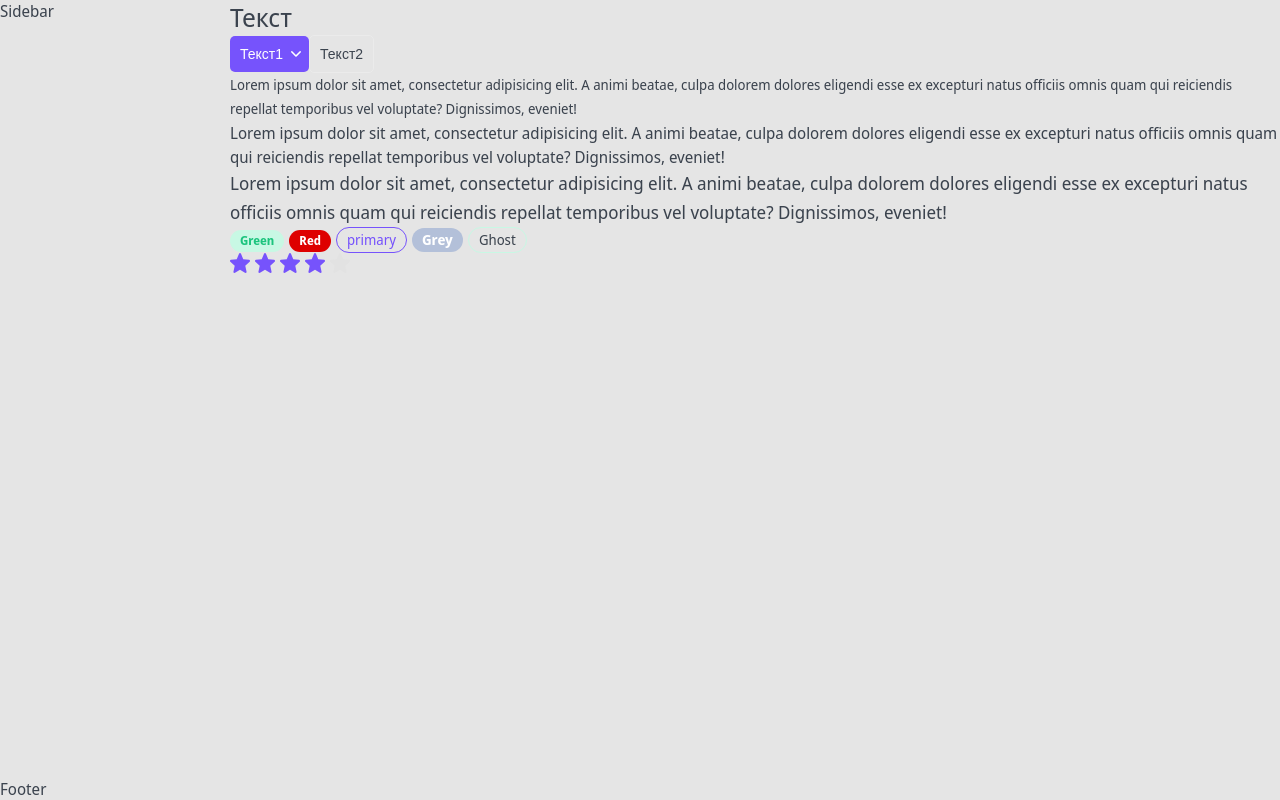
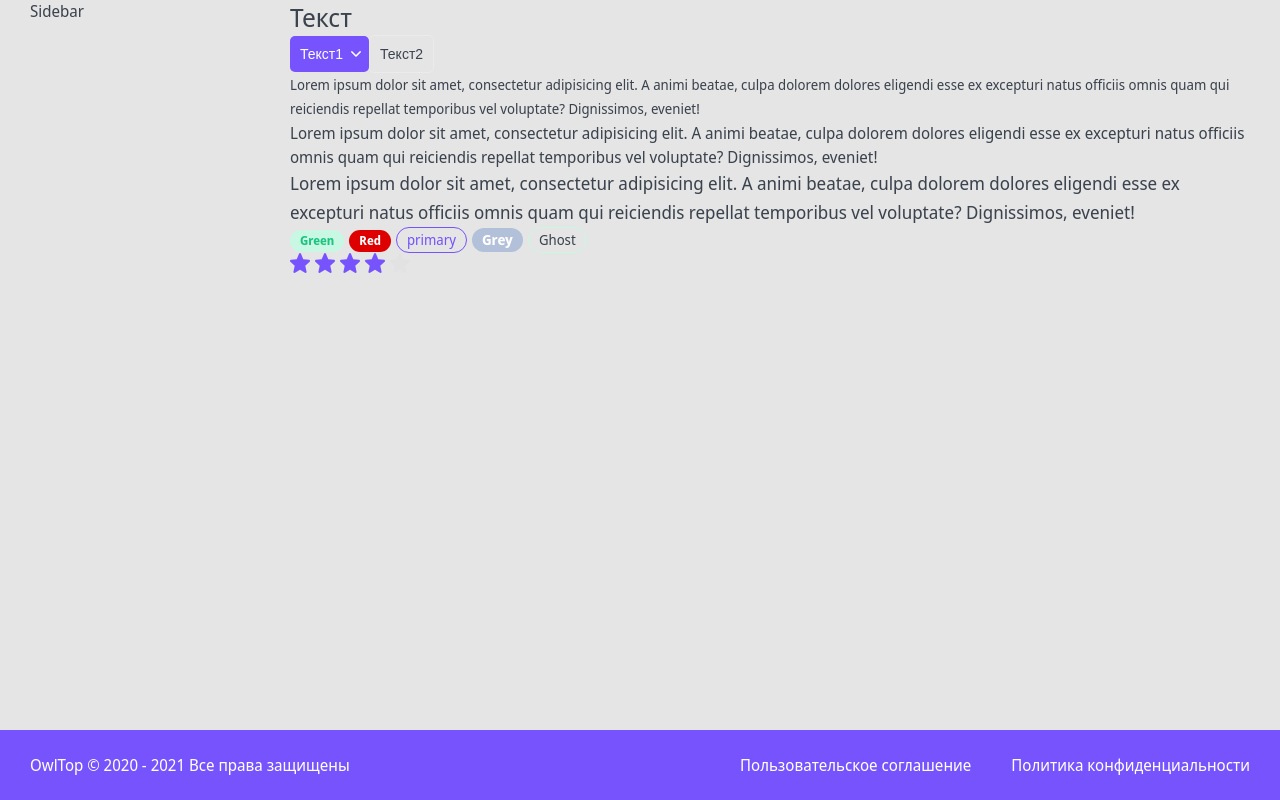
Before and after one commit to LevDomasnih/top-app-nextjs, a Next.js app: page / in a window 1280 px wide. Built offline with nearby package versions, Linux system fonts and the light colour scheme.

Commit message:
Верстка footer

```diff
--- a/layout/Footer/Footer.module.css
+++ b/layout/Footer/Footer.module.css
@@ -0,0 +1,28 @@
+.footer {
+	display: grid;
+
+	padding: 25px 30px;
+
+	color: var(--white);
+
+	background: var(--primary);
+
+	font-size: 16px;
+	line-height: 20px;
+	grid-template-columns: 1fr auto auto;
+	gap: 10px 40px;
+}
+
+.footer a {
+	transition: 0.2s;
+}
+
+.footer a:hover {
+	color: var(--grey-light);
+}
+
+@media (max-width: 765px) {
+	.footer {
+		grid-template-columns: 1fr;
+	}
+}
--- a/layout/Footer/Footer.tsx
+++ b/layout/Footer/Footer.tsx
@@ -1,11 +1,17 @@
 import {FC} from "react";
 import {FooterProps} from "./Footer.props";
 import style from './Footer.module.css'
+import cn from "classnames";
+import { format } from 'date-fns'
 
-export const Footer: FC<FooterProps> = ({...props}) => {
+export const Footer: FC<FooterProps> = ({className, ...props}) => {
     return (
-        <div {...props} >
-            Footer
-        </div>
+        <footer {...props} className={cn(className, style.footer)}>
+            <div>
+                OwlTop © 2020 - {format(new Date(), 'yyyy')} Все права защищены
+            </div>
+            <a href='#' target='_blank'>Пользовательское соглашение</a>
+            <a href='#' target='_blank'>Политика конфиденциальности</a>
+        </footer>
     )
 }
--- a/layout/Layout.module.css
+++ b/layout/Layout.module.css
@@ -4,6 +4,7 @@
 
 	min-height: 100vh;
 	grid-template-rows: auto 1fr auto;
+    gap: 0 30px;
 	grid-template-areas:
 		". header header ."
 		". sidebar body ."
--- a/package.json
+++ b/package.json
@@ -10,6 +10,7 @@
   },
   "dependencies": {
     "classnames": "^2.3.1",
+    "date-fns": "^2.24.0",
     "next": "11.1.2",
     "react": "17.0.2",
     "react-dom": "17.0.2"
```
Also changed, not shown: 1 other file (tests, documents, lock files or other folders).
